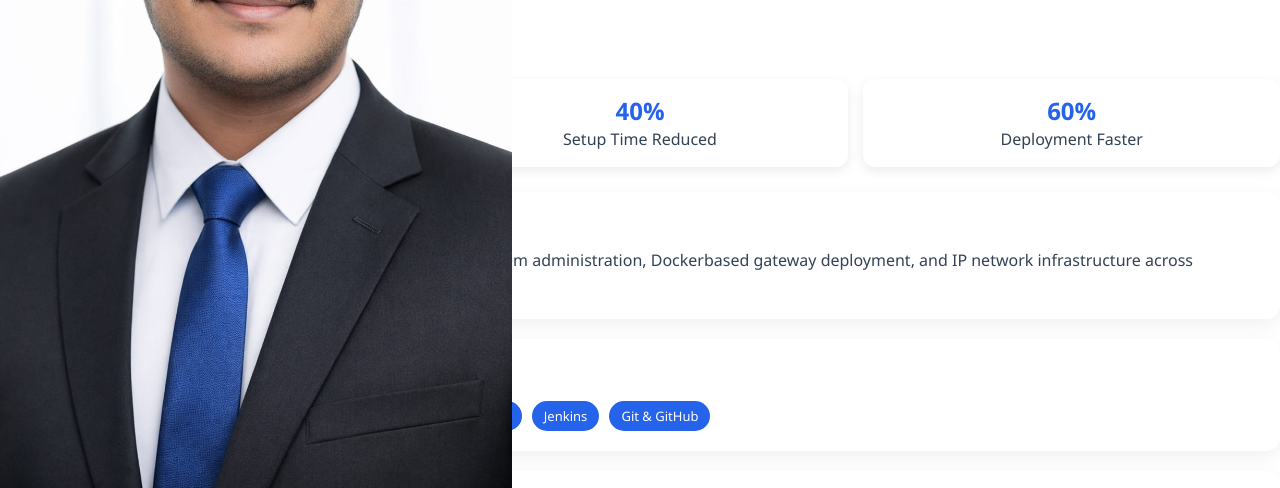
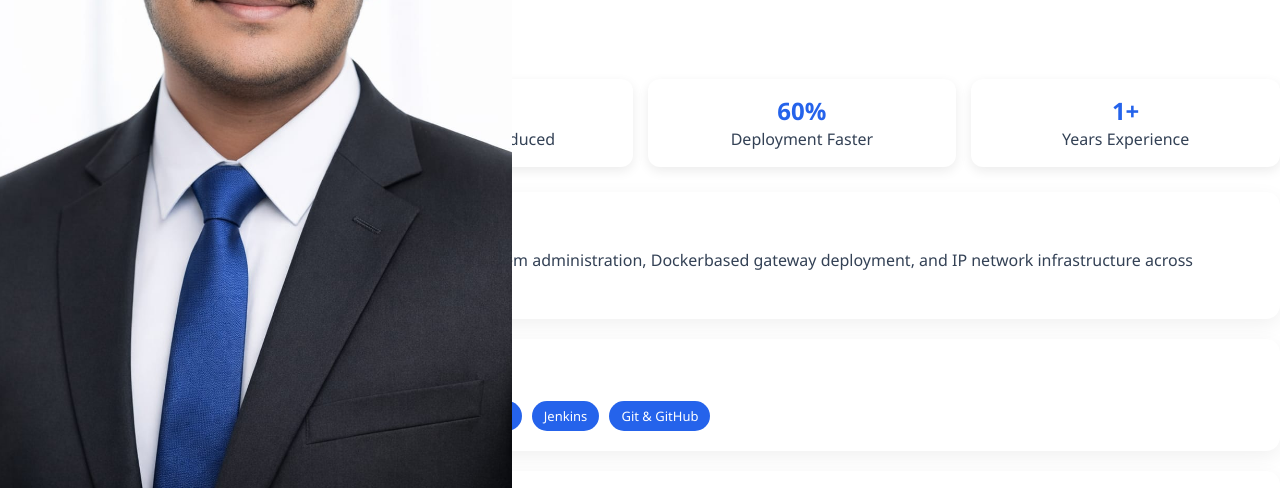
Before and after one commit to hemanthtadi/My-Portfolio, a plain HTML site: page index.html in a window 1280 px wide. Shown: the part 294-782 px from the top of the page. Drawn offline with Linux system fonts and the light colour scheme.

Commit message:
Update index.html

```diff
--- a/index.html
+++ b/index.html
@@ -62,6 +62,11 @@
     <h2>60%</h2>
     <p>Deployment Faster</p>
   </div>
+
+  <div class="stat-card">
+  <h2>1+</h2>
+  <p>Years Experience</p>
+</div>
 
 </div>
 </a>
```
